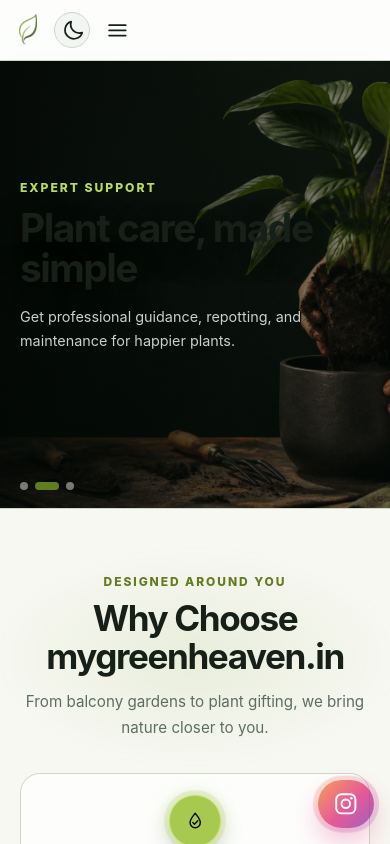
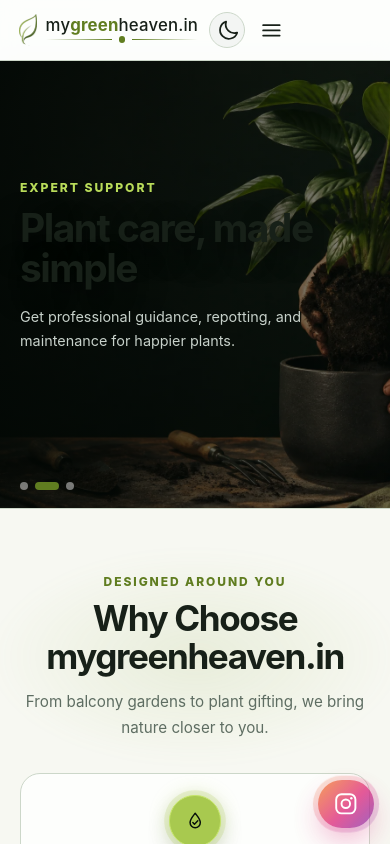
Before and after one commit to kumarnaidu007/mygreenheaven, a React (Vite) app: page / in a window 390 px wide. Shown: the top 844 px of the page. Built offline with nearby package versions, Linux system fonts and the light colour scheme; no server answers.

Commit message:
Keep the brand name visible in the mobile header.
The wordmark was hidden below 900px, leaving only the leaf mark. Scale the
wordmark down at each breakpoint instead so the brand reads on every screen.

Co-authored-by: Cursor <cursoragent@cursor.com>

```diff
--- a/src/shared/components/layout/Header/Header.module.css
+++ b/src/shared/components/layout/Header/Header.module.css
@@ -175,8 +175,8 @@
 }
 
 @media (max-width: 900px) {
-  .brandContent {
-    display: none;
+  .wordmark {
+    font-size: 1.2rem;
   }
 }
 
@@ -233,6 +233,14 @@
     height: 2rem;
   }
 
+  .wordmark {
+    font-size: 1.05rem;
+  }
+
+  .ornament {
+    gap: 0.4rem;
+  }
+
   .actionButton {
     width: 2.25rem;
     height: 2.25rem;
@@ -249,6 +257,10 @@
     height: 1.75rem;
   }
 
+  .wordmark {
+    font-size: 0.92rem;
+  }
+
   .inner {
     gap: 0.4rem;
   }
```
